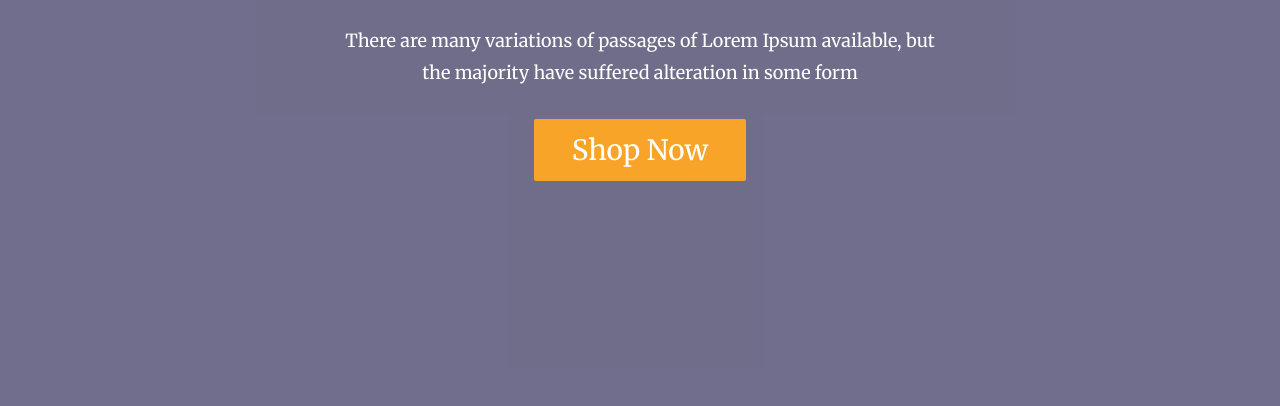
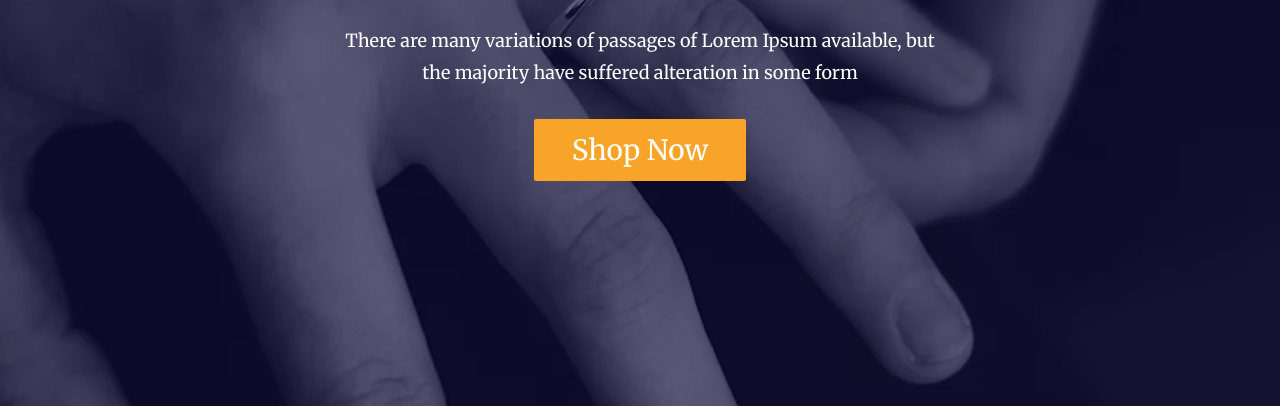
Before and after one commit to BeibaRoman/Pretty-Stones, a plain HTML site: page index.html in a window 1280 px wide. Shown: the part 394-800 px from the top of the page. Drawn offline with Linux system fonts and the light colour scheme; the site is published under a folder, as on GitHub Pages, so addresses that start at the root find nothing; a web font is replaced by a local one.

Commit message:
add path

```diff
--- a/scss/layouts/_hero.scss
+++ b/scss/layouts/_hero.scss
@@ -15,7 +15,7 @@
     left: 0;
     width: 100%;
     height: 100%;
-    background-image: url("/img/hero/background-image.webp");
+    background-image: url("../img/hero/background-image.webp");
     background-size: cover;
     background-position: center;
     z-index: 1;
```
Also changed, not shown: css/style.css.
